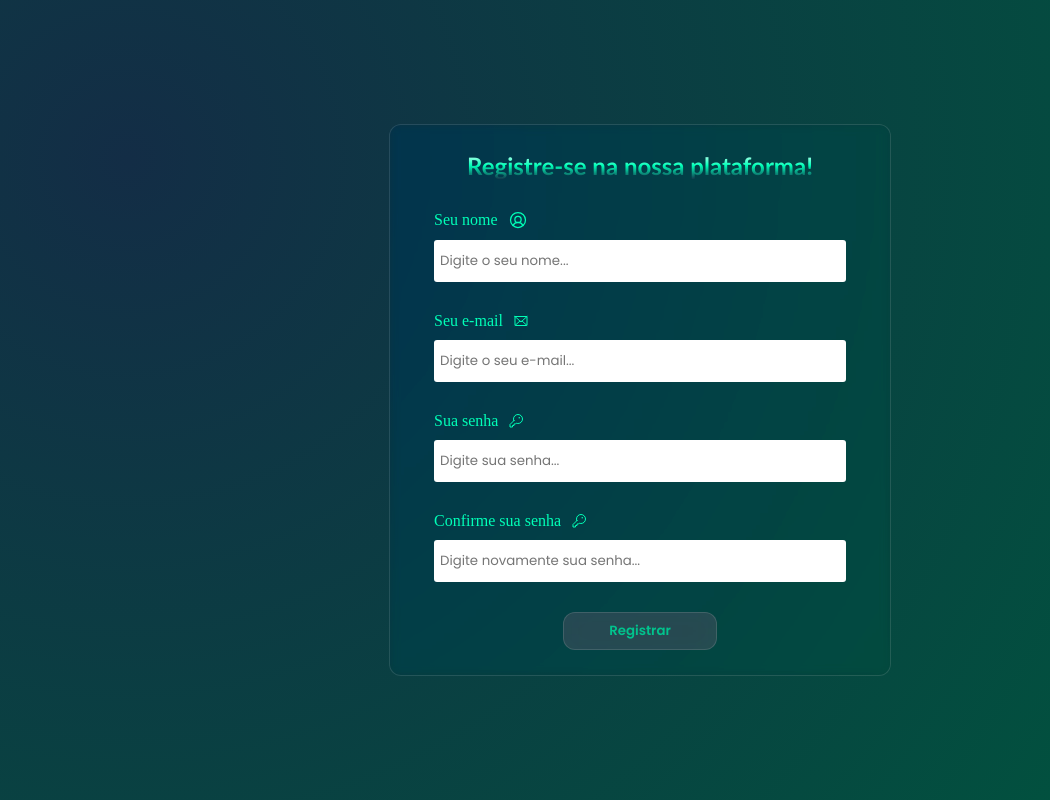
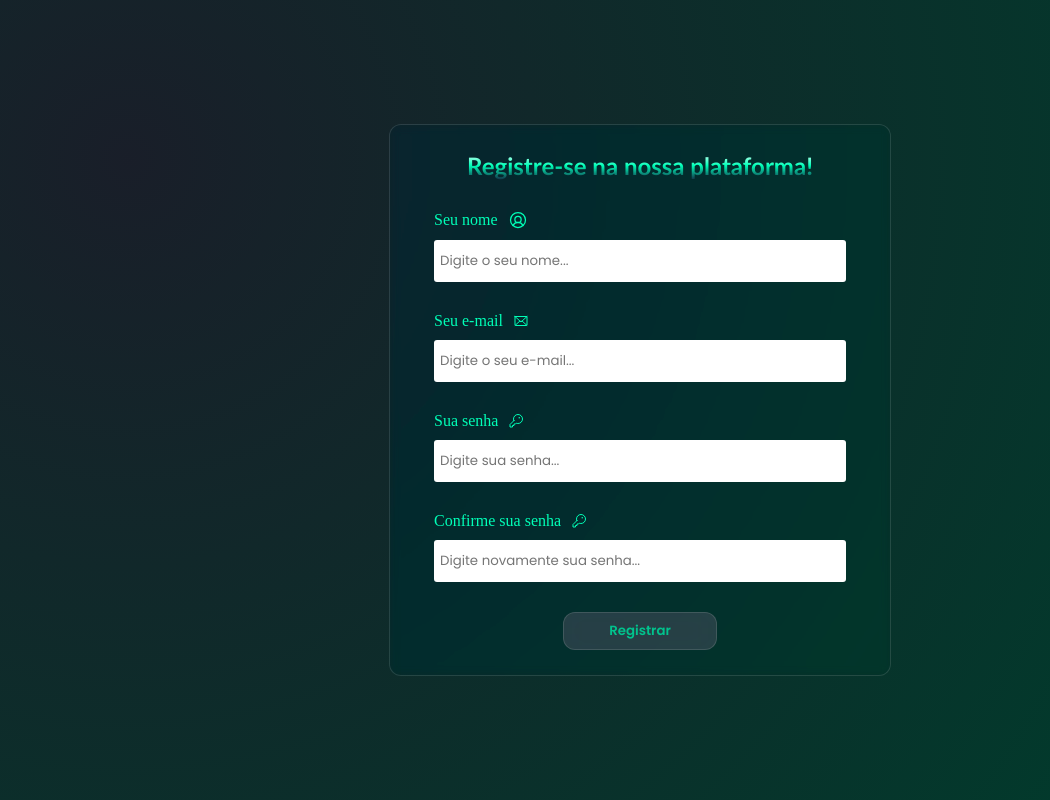
Before and after one commit to Julio-Norberto/emerald, a React (Vite) app: page /register in a window 1280 px wide. Shown: the whole page, without its empty margins (0-1050 px from the left). Built offline with nearby package versions, Linux system fonts and the light colour scheme.

Commit message:
chage the background-image gradient color of register page

```diff
--- a/src/pages/Register/Register.css
+++ b/src/pages/Register/Register.css
@@ -5,7 +5,7 @@
     justify-content: center;
     align-items: center;
     margin: 0 auto;
-    background-image: radial-gradient( circle farthest-corner at 10% 20%,  #132D46  0.1%, rgb(0, 84, 62) 94.2% );
+    background-image: radial-gradient( circle farthest-corner at 10% 20%,  hsl(221, 24%, 13%) 0.1%, rgb(0, 60, 44) 94.2% );
 }
 
 .form-card {
```
